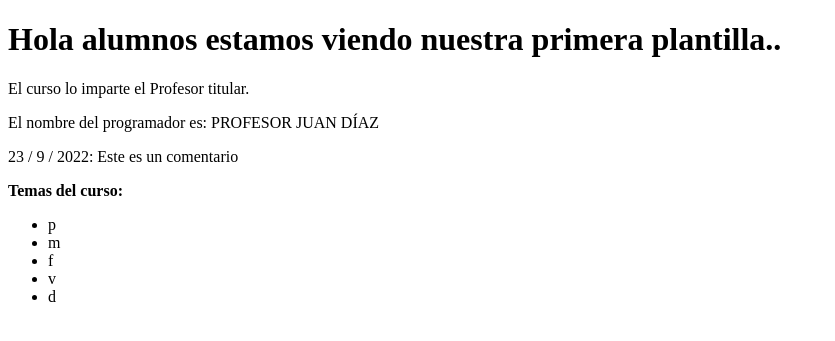
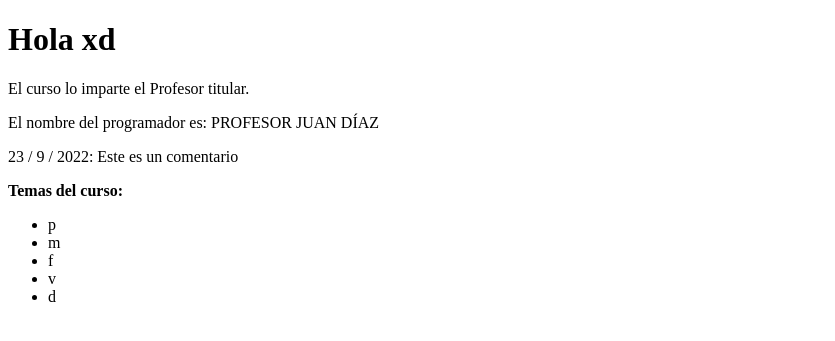
Before and after one commit to chupapenes69/repositorio, a Django app: page /saludo/ in a window 1280 px wide. Shown: the part 26-367 px from the top of the page, without its empty margins (0-835 px from the left). Run offline with Django 3.2, Linux system fonts and the light colour scheme.

Commit message:
cambio mytemplate

```diff
--- a/templates/mytemplate.html
+++ b/templates/mytemplate.html
@@ -5,7 +5,7 @@
     </header>
 
     <h1>
-        Hola alumnos estamos viendo nuestra primera plantilla..
+       Hola xd
     </h1>
 
     {% if nombre_persona == 'Profesor Juan' %}
```
